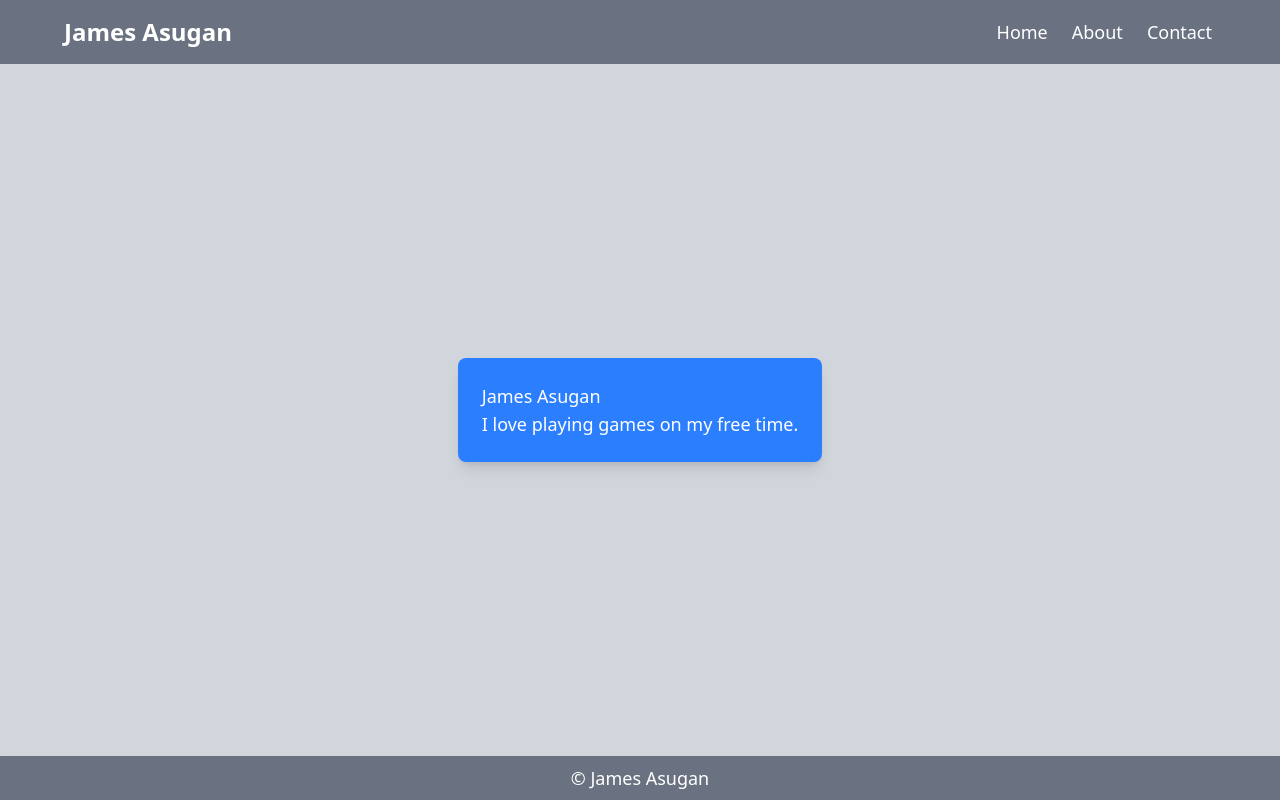
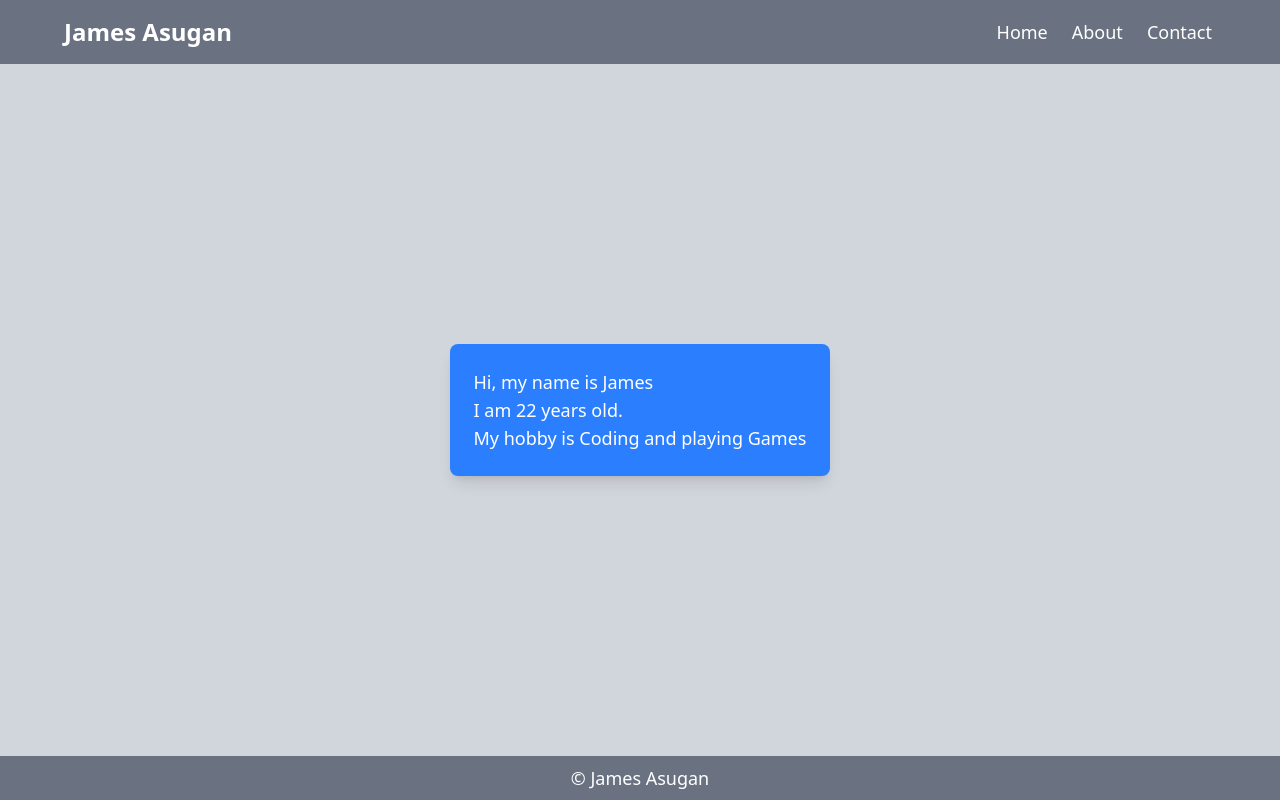
Before and after one commit to jamesasugan/100Days_of_Learning_React, a React (Vite) app: page / in a window 1280 px wide. Built offline with nearby package versions, Linux system fonts and the light colour scheme.

Commit message:
Day 5: Props (intro)

```diff
--- a/src/App.jsx
+++ b/src/App.jsx
@@ -12,7 +12,7 @@ function App() {
       <div className='min-h-screen flex flex-col bg-gray-100 text-gray-800'>
         <Header />
         <main className='flex-grow flex'>
-          <Profile />
+          <Profile name="James" age="22" hobby="Coding and playing Games" />
         </main>
 
         <Footer />
--- a/src/components/Profile.jsx
+++ b/src/components/Profile.jsx
@@ -1,9 +1,10 @@
-const Profile = () => {
+const Profile = (props) => {
   return (
     <div className='w-full flex flex-col items-center justify-center bg-gray-300'>
         <div className='bg-blue-500 text-white p-6 rounded-lg shadow-lg text-lg'>
-            <h2>James Asugan</h2>
-            <p>I love playing games on my free time.</p>
+            <h2>Hi, my name is {props.name}</h2>
+            <p>I am {props.age} years old.</p>
+            <p>My hobby is {props.hobby}</p>
         </div>
     </div>
   )
```
